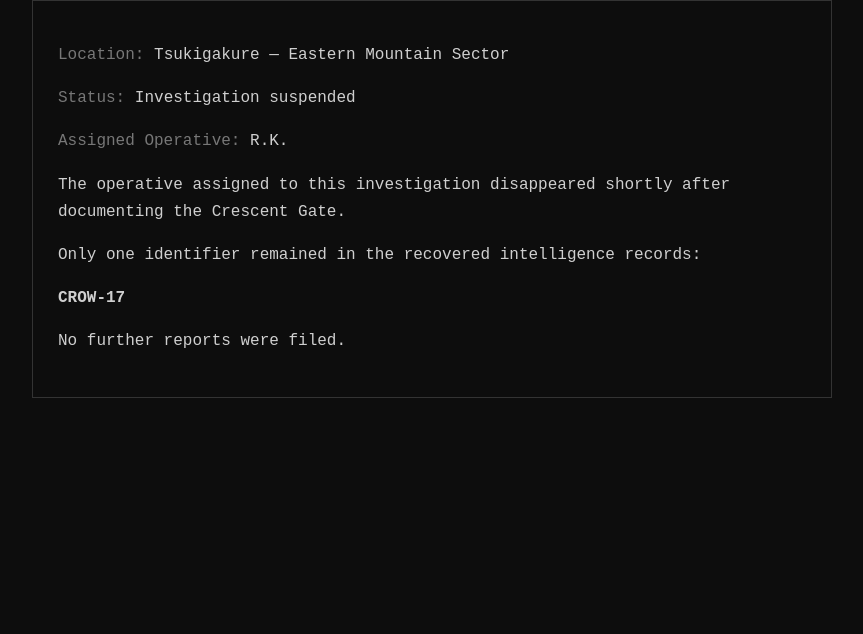
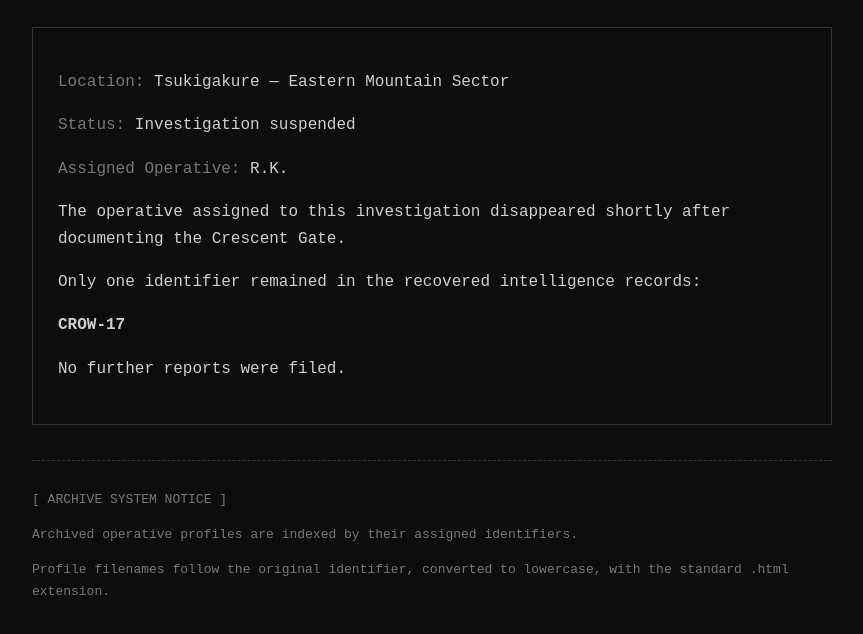
Before and after one commit to ubaidsalmanloq-dotcom/moon-province-archive, a plain HTML site: page k-17.html in a window 1280 px wide. Shown: the part 234-868 px from the top of the page, without its empty margins (208-1071 px from the left). Before the commit the page ends 800 px from the top, so only its background shows below. Drawn offline with Linux system fonts and the light colour scheme.

Commit message:
Add operative profile discovery hint

```diff
--- a/k-17.html
+++ b/k-17.html
@@ -1,3 +1,4 @@
+\
 <!DOCTYPE html>
 <html lang="en">
 <head>
@@ -32,6 +33,14 @@ h1 {
 
 .label {
     color: #777;
+}
+
+.archive-note {
+    margin-top: 35px;
+    color: #777;
+    font-size: 13px;
+    border-top: 1px dashed #333;
+    padding-top: 15px;
 }
 </style>
 </head>
@@ -80,6 +89,21 @@ No further reports were filed.
 
 </div>
 
+<div class="archive-note">
+<p>[ ARCHIVE SYSTEM NOTICE ]</p>
+
+<p>
+Archived operative profiles are indexed by their
+assigned identifiers.
+</p>
+
+<p>
+Profile filenames follow the original identifier,
+converted to lowercase, with the standard
+.html extension.
+</p>
+</div>
+
 <!-- Archived identities may survive where public profiles do not. -->
 
 </body>
```
